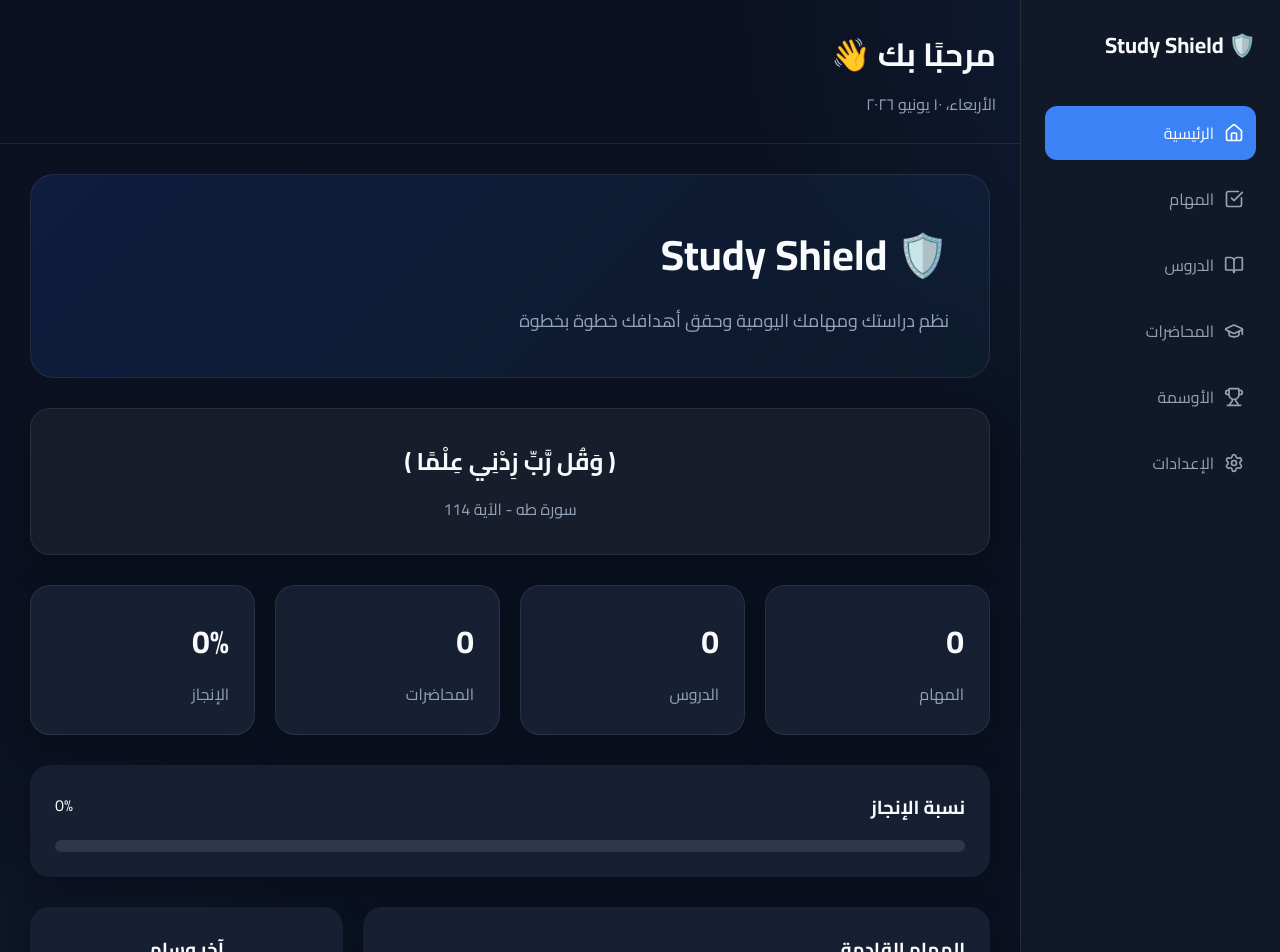
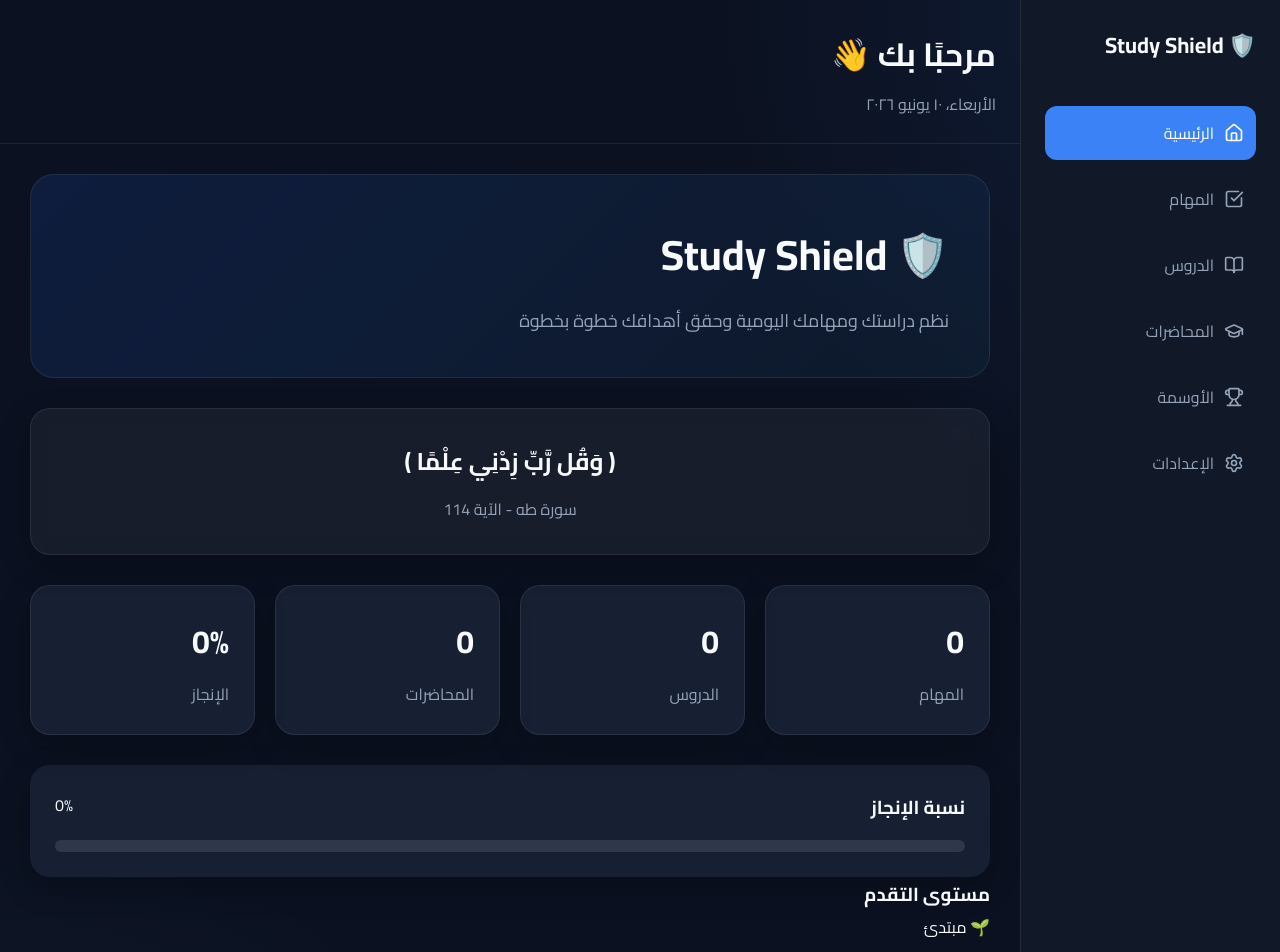
Before and after one commit to bt3762334-commits/study-shield, a React (Vite) app: page / in a window 1280 px wide. Shown: the top 952 px of the page. Built offline with nearby package versions, Linux system fonts and the light colour scheme.

Commit message:
Update Home.jsx

```diff
--- a/src/pages/Home.jsx
+++ b/src/pages/Home.jsx
@@ -1,4 +1,6 @@
 import { useEffect, useState } from "react";
+
+import XPCard from "../components/ui/XPCard";
 
 import MainLayout from "../layout/MainLayout";
 import verse from "../data/quranVerse";
@@ -63,7 +65,7 @@ export default function Home() {
       <ProgressCard
         progress={stats.progress}
       />
-
+<XPCard />
       <section className="dashboard-grid">
         <UpcomingTasks />
         <AchievementPreview />
```
